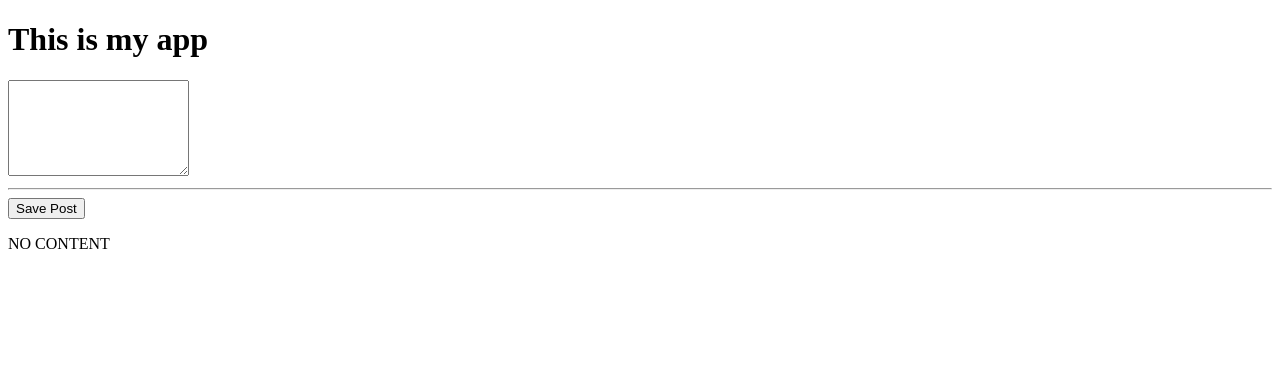
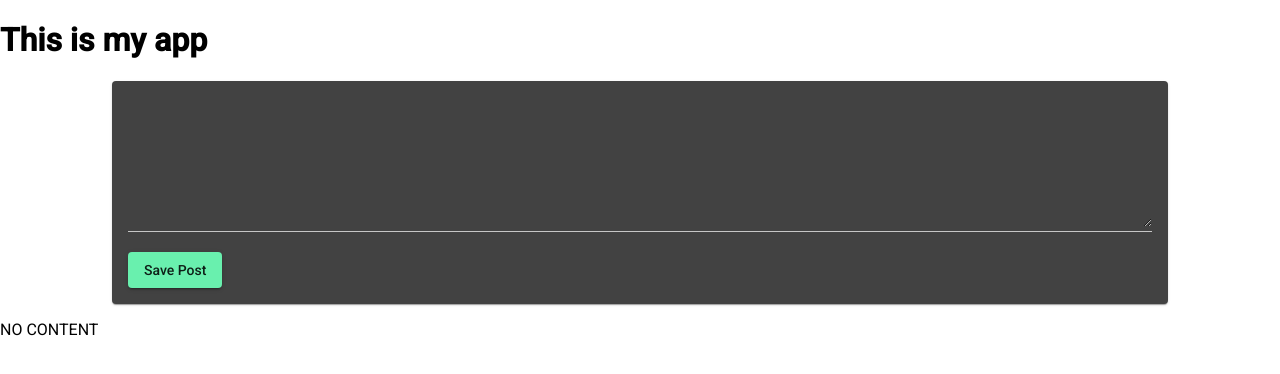
Before and after one commit to JD-Rowley/mean-stack-social-network, an Angular app: page / in a window 1280 px wide. Shown: the top 374 px of the page. Built offline with nearby package versions, Linux system fonts and the light colour scheme.

Commit message:
added styles to post-create component

```diff
--- a/angular.json
+++ b/angular.json
@@ -23,6 +23,7 @@
               "src/assets"
             ],
             "styles": [
+              "./node_modules/@angular/material/prebuilt-themes/purple-green.css",
               "src/styles.css"
             ],
             "scripts": []
@@ -90,6 +91,7 @@
               "src/assets"
             ],
             "styles": [
+              "./node_modules/@angular/material/prebuilt-themes/purple-green.css",
               "src/styles.css"
             ],
             "scripts": []
--- a/package.json
+++ b/package.json
@@ -11,10 +11,12 @@
   "private": true,
   "dependencies": {
     "@angular/animations": "^14.0.0",
+    "@angular/cdk": "^14.1.2",
     "@angular/common": "^14.0.0",
     "@angular/compiler": "^14.0.0",
     "@angular/core": "^14.0.0",
     "@angular/forms": "^14.0.0",
+    "@angular/material": "^14.1.2",
     "@angular/platform-browser": "^14.0.0",
     "@angular/platform-browser-dynamic": "^14.0.0",
     "@angular/router": "^14.0.0",
--- a/src/app/posts/post-create/post-create.component.css
+++ b/src/app/posts/post-create/post-create.component.css
@@ -0,0 +1,8 @@
+mat-card {
+  width: 80%;
+  margin: auto;
+}
+mat-form-field,
+textarea {
+  width: 100%;
+}
--- a/src/app/posts/post-create/post-create.component.html
+++ b/src/app/posts/post-create/post-create.component.html
@@ -1,4 +1,7 @@
-<textarea rows="6" [(ngModel)]="enteredValue"></textarea>
-<hr>
-<button (click)="onAddPost()">Save Post</button>
+<mat-card>
+  <mat-form-field>
+    <textarea matInput rows="6" [(ngModel)]="enteredValue"></textarea>
+  </mat-form-field>
+  <button mat-raised-button color="accent" (click)="onAddPost()">Save Post</button>
+</mat-card>
 <p>{{ newPost }}</p>
--- a/src/index.html
+++ b/src/index.html
@@ -6,6 +6,9 @@
   <base href="/">
   <meta name="viewport" content="width=device-width, initial-scale=1">
   <link rel="icon" type="image/x-icon" href="favicon.ico">
+  <link rel="preconnect" href="https://fonts.gstatic.com">
+  <link href="https://fonts.googleapis.com/css2?family=Roboto:wght@300;400;500&display=swap" rel="stylesheet">
+  <link href="https://fonts.googleapis.com/icon?family=Material+Icons" rel="stylesheet">
 </head>
 <body>
   <app-root></app-root>
--- a/src/styles.css
+++ b/src/styles.css
@@ -1 +1,4 @@
 /* You can add global styles to this file, and also import other style files */
+
+html, body { height: 100%; }
+body { margin: 0; font-family: Roboto, "Helvetica Neue", sans-serif; }
```
Also changed, not shown: src/app/app.module.ts (+11 -3 lines), 1 other file (tests, documents, lock files or other folders).
